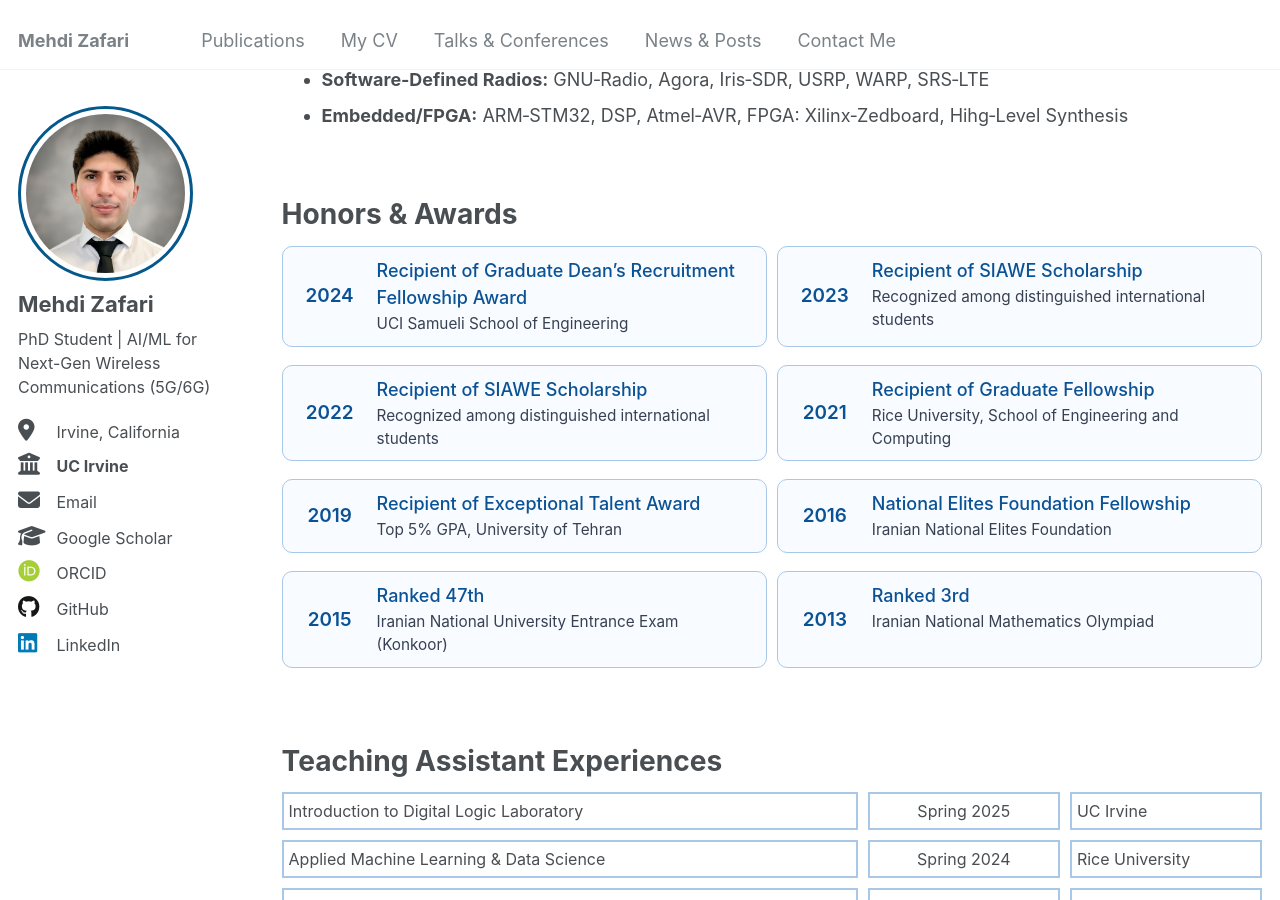
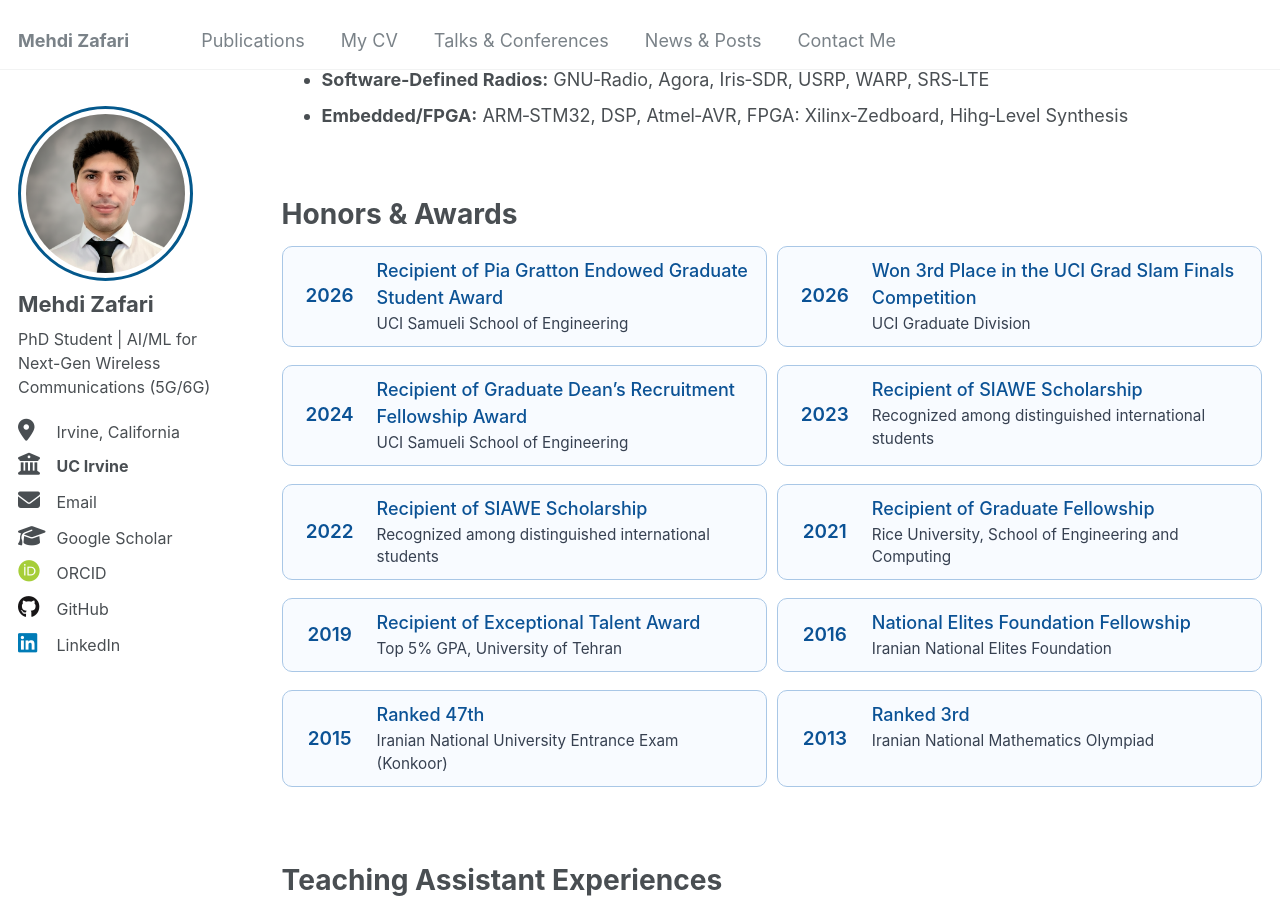
Before and after one commit to MehdiZD97/mehdizd97.github.io, a Jekyll site: the page built from _pages/cv.md, in a window 1280 px wide and 900 px high, scrolled down 2750 px. Built offline with Jekyll 4.4.1, drawn with Linux system fonts in a browser that asks for light colours; some web fonts are replaced.

Commit message:
Added Grad Slam news and wildfire paper

```diff
--- a/_pages/cv.md
+++ b/_pages/cv.md
@@ -249,6 +249,22 @@
 <div class="awards-container">
 
 <div class="award-card">
+  <div class="award-year">2026</div>
+  <div class="award-content">
+    <div class="award-title">Recipient of Pia Gratton Endowed Graduate Student Award</div>
+    <div class="award-desc">UCI Samueli School of Engineering</div>
+  </div>
+</div>
+
+<div class="award-card">
+  <div class="award-year">2026</div>
+  <div class="award-content">
+    <div class="award-title">Won 3rd Place in the UCI Grad Slam Finals Competition</div>
+    <div class="award-desc">UCI Graduate Division</div>
+  </div>
+</div>
+
+<div class="award-card">
   <div class="award-year">2024</div>
   <div class="award-content">
     <div class="award-title">Recipient of Graduate Dean’s Recruitment Fellowship Award</div>
```
Also changed, not shown: _pages/about.md (+3 -0 lines), _publications/2026-03-J-3.md (added, +16 -0 lines).
